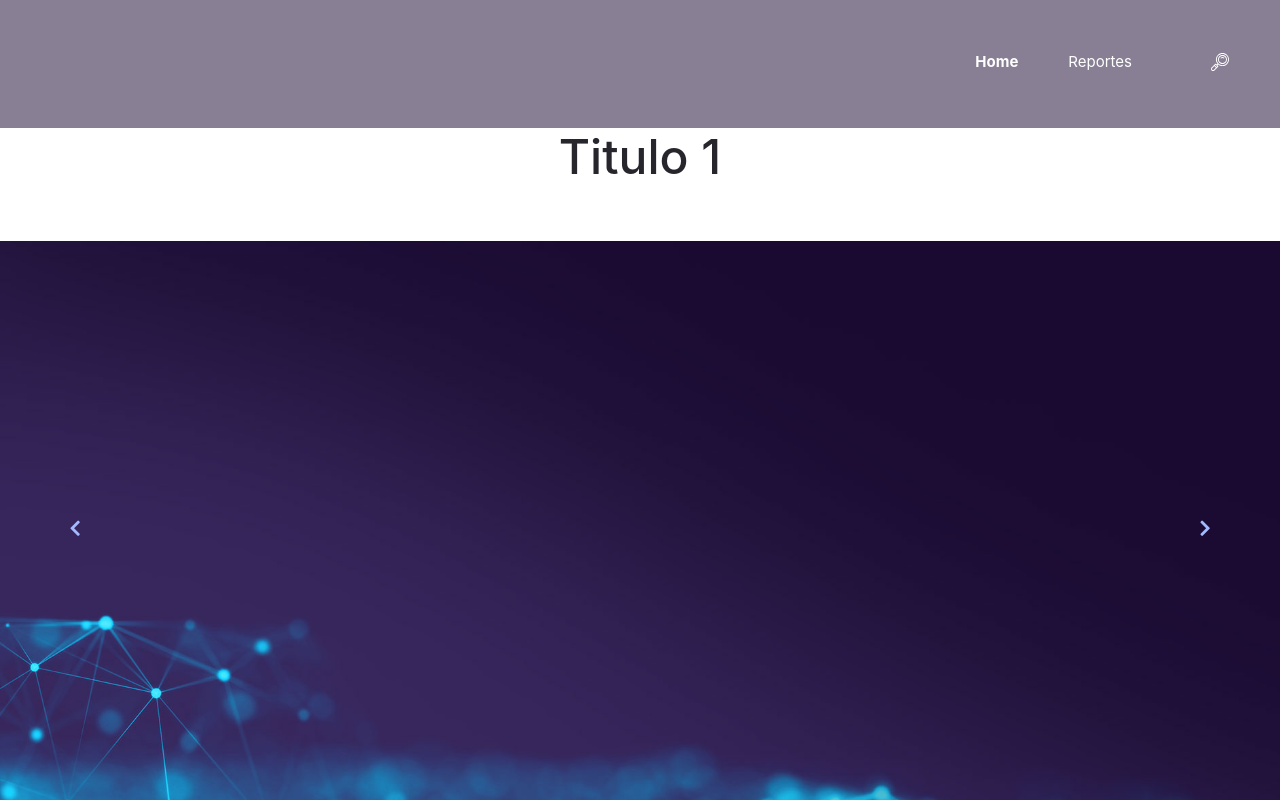
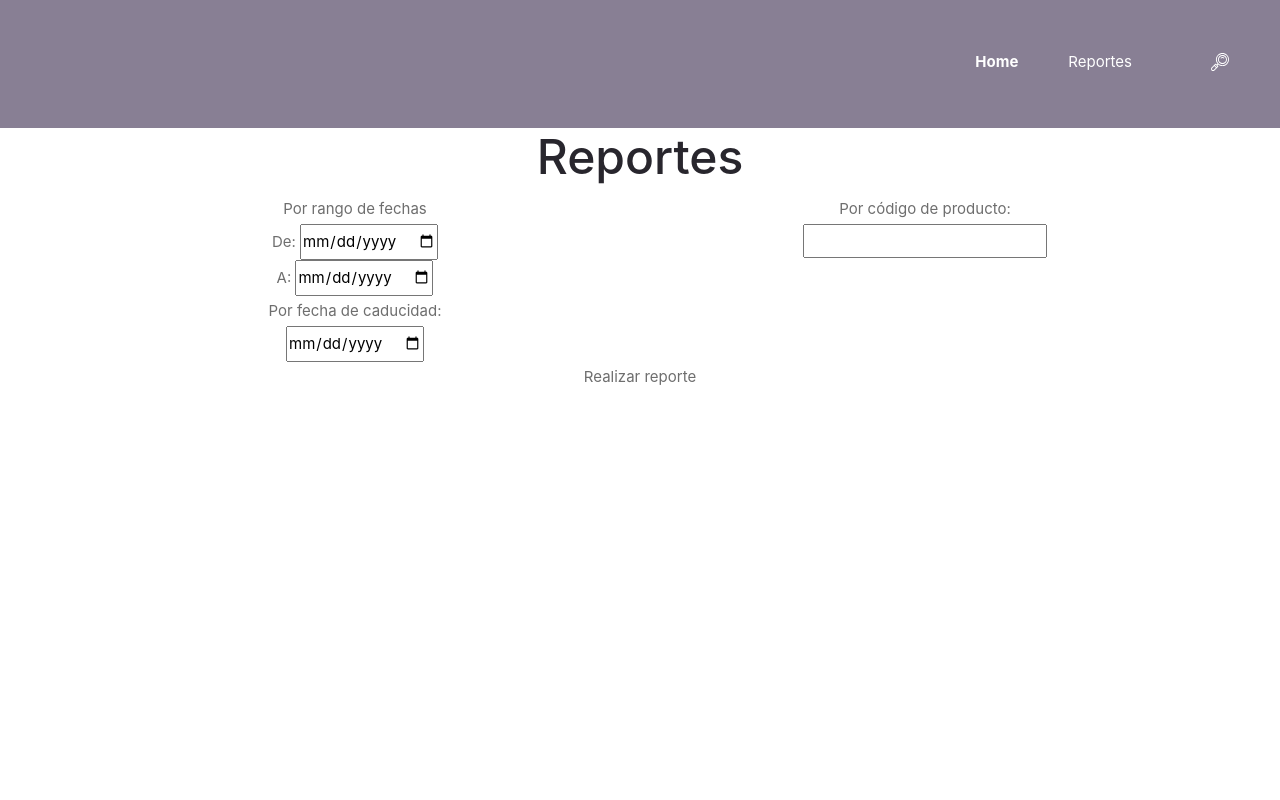
Before and after one commit to teokyo/blacksyntax, a React (Create React App) app in the folder blacksyntaxweb/: page / in a window 1280 px wide. Shown: the top 800 px of the page. Built offline with nearby package versions, Linux system fonts and the light colour scheme.

Commit message:
Reportes avance

```diff
--- a/blacksyntaxweb/package.json
+++ b/blacksyntaxweb/package.json
@@ -5,6 +5,7 @@
   "dependencies": {
     "react": "^16.8.6",
     "react-dom": "^16.8.6",
+    "react-router-dom": "^5.0.1",
     "react-scripts": "3.0.1"
   },
   "scripts": {
--- a/blacksyntaxweb/src/App.js
+++ b/blacksyntaxweb/src/App.js
@@ -16,15 +16,15 @@ function App() {
      <Pro />
       <header style={{ height: '128px'}} className="header2">
       </header>
-      <Home/>
+      {/*<Home/>
       <IconBoxes/>
       <VerticalSliderSection/>
       <Services/>
       <SliderSection/>
       <Features/>
       <Newsletter/>
-      <Footer/>
-      {/*<Reportes/>*/}
+      <Footer/>*/}
+      <Reportes/>
     </div>
   );
 }
--- a/blacksyntaxweb/src/Componentes/Newsletter.js
+++ b/blacksyntaxweb/src/Componentes/Newsletter.js
@@ -19,7 +19,7 @@ class Newsletter extends Component {
                                 {/* Newsletter Title */}
                                 <div className="newsletter_title">
                                     <h1>Suscribete</h1>
-                                    <span>Cursus, enim a ultrices venenatis, ante magna varius.</span>
+                                    <span>Para obtener información adicional.</span>
                                 </div>
 
                                 {/* Newsletter Form */}
--- a/blacksyntaxweb/src/Reportes.js
+++ b/blacksyntaxweb/src/Reportes.js
@@ -1,6 +1,5 @@
 import React, { Component } from "react";
 import "./App.css";
-import { wrap } from "module";
 
 class Reportes extends Component {
   render() {
@@ -14,20 +13,38 @@ class Reportes extends Component {
           </div>
 
           <div className="row">
-            <div style={{flexWrap:"nowrap"}} className="col-sm-12 col-md-12 col-lg-6">
+            <div className="col-sm-12 col-md-12 col-lg-6">
               <form>
+                <span>Por rango de fechas</span>
+                <br/>
                 <span>De: </span>
                 <input type="date" placeholder="dd/mm/aaaa" />
                 <br />
-                <span>A: </span>
+                <span> A: </span>
                 <input type="date" placeholder="dd/mm/aaaa" />
               </form>
             </div>
-            <div style={{flexWrap:'nowwrap'}} className="col-sm-12 col-md-12 col-lg-6">
+            <div className="col-sm-12 col-md-12 col-lg-6">
               <form>
-                <span>Código de producto: </span>
+                <span>Por código de producto: </span>
+                <br />
                 <input type="text" />
               </form>
+            </div>
+          </div>
+
+          <div className="row">
+            <div className="col-sm-12 col-md-12 col-lg-6">
+              <form>
+                <span>Por fecha de caducidad:</span>
+                <br />
+                <input type="date" />
+              </form>
+            </div>
+          </div>
+          <div className="row">
+            <div className="col-sm-12 col-md-12 col-lg-12">
+              <a>Realizar reporte</a>
             </div>
           </div>
         </div>
```
Also changed, not shown: 1 other file (tests, documents, lock files or other folders).
